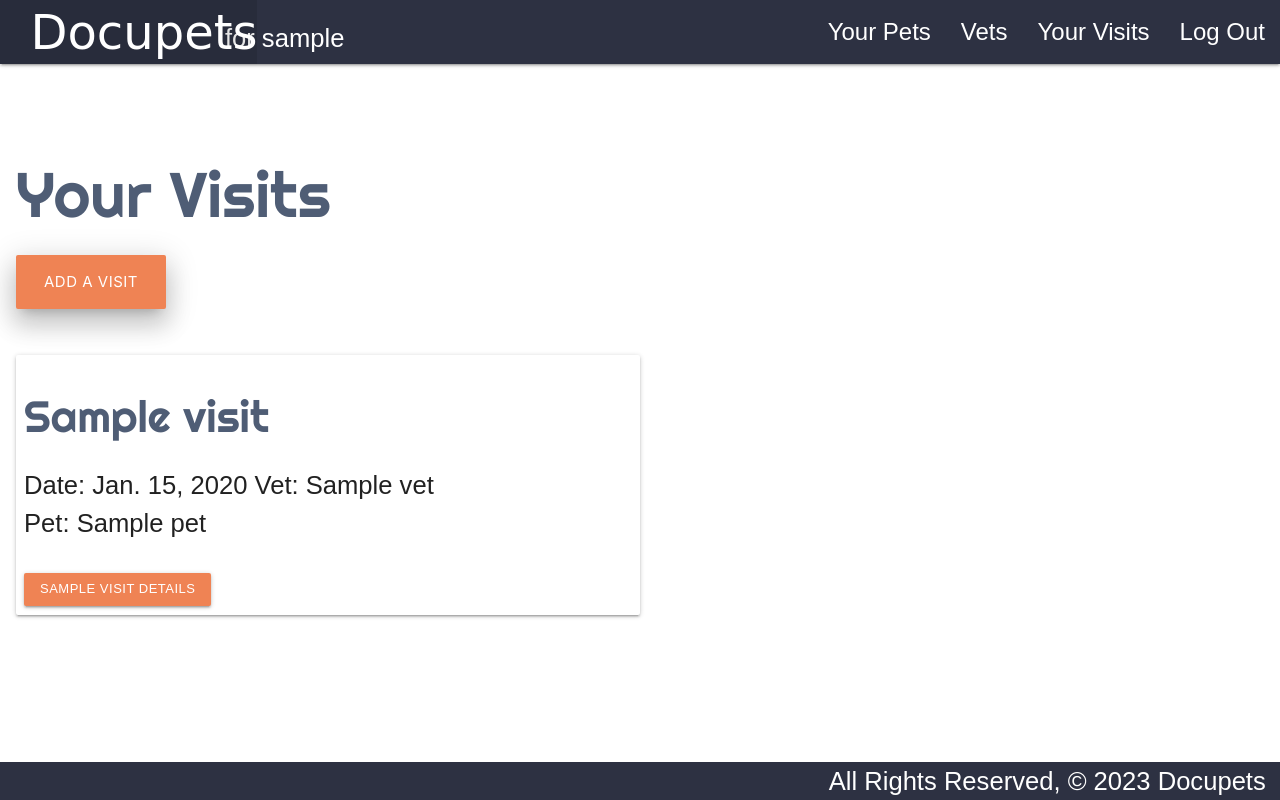
After one commit to ewotoolejc/docupets, a Django app: page /visits/ in a window 1280 px wide. The commit adds this page. Run offline with Django 5.2, Linux system fonts and the light colour scheme; a user stored in the database is signed in; tables that the repository leaves empty hold one stand-in row (values such as "Sample post"); some libraries are stand-ins or nearby versions; some web fonts are replaced.

Commit message:
EO Commit: Add Visist model and pages, update some style

```diff
--- a/main_app/forms.py
+++ b/main_app/forms.py
@@ -4,7 +4,11 @@ from .models import *
 class VaccinationForm(ModelForm):
   class Meta:
     model = Vaccination
-    fields = ['name', 'date', 'admin_by']
+    fields = ['name', 'date', 'admin_by', 'visit' ]
+
+  def __init__(self, *args, **kwargs):
+        super(VaccinationForm, self).__init__(*args, **kwargs)
+        self.fields['date'].required = False
 
 class GroomingForm(ModelForm):
   class Meta:
--- a/main_app/models.py
+++ b/main_app/models.py
@@ -12,7 +12,7 @@ class Vet(models.Model):
     specialty = models.CharField(max_length=50)
 
     def __str__(self):
-        return f'{self.name} ({self.id})'
+        return f'{self.name}'
 
     def get_absolute_url(self):
         return reverse('vet_detail', args=[str(self.id)])
@@ -28,22 +28,11 @@ class Pet(models.Model):
     user= models.ForeignKey(User, on_delete=models.CASCADE)
 
     def __str__(self):
-        return f'{self.name} ({self.id})'
+        return f'{self.name}'
 
     def get_absolute_url(self):
         return reverse('pet_detail', args=[str(self.id)])
 
-class Vaccination(models.Model):
-    name = models.CharField(max_length=50)
-    date = models.DateField('Vaccination Date')
-    admin_by = models.ForeignKey(Vet, on_delete=models.CASCADE)
-    pet = models.ForeignKey(Pet, on_delete=models.CASCADE)
-
-    def __str__(self):
-        return f'{self.name} ({self.id})'
-
-    def get_absolute_url(self):
-        return reverse('pet_addvaccination', args=[str(self.id)])
 
 class Grooming(models.Model):
     location = models.CharField(max_length=50)
@@ -59,3 +48,30 @@ class Grooming(models.Model):
 
     def __str__(self):
         return f'{self.location} {self.date} ({self.id})'
+
+class Visit(models.Model):
+    name = models.CharField(max_length=50)
+    date = models.DateField('Visit Date')
+    pet = models.ForeignKey(Pet, on_delete=models.CASCADE)
+    vet =  models.ForeignKey(Vet, on_delete=models.CASCADE)
+    notes = models.CharField()
+    user= models.ForeignKey(User, on_delete=models.CASCADE)
+
+    def __str__(self):
+      return f'{self.name} ({self.date})'
+
+    def get_absolute_url(self):
+      return reverse('visit_detail', args=[str(self.id)])
+
+class Vaccination(models.Model):
+    name = models.CharField(max_length=50)
+    date = models.DateField('Vaccination Date', null=True)
+    admin_by = models.ForeignKey(Vet, on_delete=models.CASCADE)
+    pet = models.ForeignKey(Pet, on_delete=models.CASCADE)
+    visit = models.ManyToManyField(Visit)
+
+    def __str__(self):
+        return f'{self.name} ({self.id})'
+
+    def get_absolute_url(self):
+        return reverse('pet_addvaccination', args=[str(self.id)])
--- a/main_app/templates/base.html
+++ b/main_app/templates/base.html
@@ -29,8 +29,9 @@
                 </ul>
                 <ul class="right">
                   {% if user.is_authenticated %}
-                    <li><a href="{% url 'pet_index' %}">Your Pets</a></li>
-                    <li><a href="{% url 'vet_index' %}">Vets</a></li>
+                  <li><a href="{% url 'pet_index' %}">Your Pets</a></li>
+                  <li><a href="{% url 'vet_index' %}">Vets</a></li>
+                  <li><a href="{% url 'visit_index' %}">Your Visits</a></li>
                     <li><a href="{% url 'logout' %}">Log Out</a></li>
                   {% else %}
                     <li><a href="{% url 'signup' %}">Sign Up</a></li>
--- a/main_app/templates/main_app/pet_detail.html
+++ b/main_app/templates/main_app/pet_detail.html
@@ -55,7 +55,7 @@
 <h3>Vaccine:</h3>
 <table class="striped" id="clean">
   <thead>
-    <tr><th>Date:</th><th>Vaccine:</th><th>Administered By:</th></tr>
+    <tr><th>Date:</th><th>Vaccine:</th><th>Administered By:</th><th>Visit Date</th></tr>
   </thead>
   <tbody>
     {% for vaccine in object.vaccination_set.all %}
@@ -63,6 +63,7 @@
         <td>{{vaccine.date}}</td>
         <td>{{vaccine.name}}</td>
         <td>{{vaccine.admin_by}}</td>
+        <td>{% if vaccine.visit == none %} {% else %}{{vaccine.visit}}{% endif %}</td>
       </tr>
     {% endfor %}
   </tbody>
--- /dev/null
+++ b/main_app/templates/main_app/visit_list.html
@@ -0,0 +1,26 @@
+{% extends 'base.html' %}
+{% block content %}
+<main id="visitlistmain">
+<br>
+<h1 id="visitindexh1">Your Visits</h1>
+
+<form action="{% url 'visit_create' %}">
+    <button class="btn-large z-depth-4" id="Addbtn" type="submit">Add a Visit</button>
+</form>
+<br>
+{% if object_list %}
+{% for obj in object_list %}
+<div class="card">
+    <div class="card-body">
+    <h3>{{ obj.name }}</h3>
+    <p class="card-text">Date: {{ obj.date }} Vet: {{ obj.vet }} <br> Pet: {{ obj.pet }}</p>
+    <a href="{{ obj.get_absolute_url }}" class="btn-small" id="Detailbtn">{{ obj.name }} Details</a>
+    </div>
+</div>
+<br>
+{% endfor %}
+{% else %}
+<p>There are no Visits.</p>
+{% endif %}
+</main>
+{% endblock %}
--- a/main_app/templates/vaccination/detail.html
+++ b/main_app/templates/vaccination/detail.html
@@ -9,18 +9,20 @@
     {% csrf_token %}
     <!-- Render the inputs -->
     {{ vaccination_form.as_p }}
-    <input type="submit" class="btn" value="Add Vaccination">
+    <button type="submit" value="Submit!" class="btn waves-effect waves-light" id="submit">Add Vaccination <i class="material-icons right">send</i></button>
 </form>
 
 </main>
 <script>
 const selectEl = document.getElementById('id_admin_by');
   M.FormSelect.init(selectEl);
+  const selectEl2 = document.getElementById('id_visit');
+  M.FormSelect.init(selectEl2);
   const dateEl = document.getElementById('id_date');
   M.Datepicker.init(dateEl, {
     format: 'yyyy-mm-dd',
     defaultDate: new Date(),
-    setDefaultDate: true,
+    setDefaultDate: false,
     autoClose: true
   });
 </script>
--- a/main_app/urls.py
+++ b/main_app/urls.py
@@ -23,4 +23,11 @@ urlpatterns = [
     path('vets/create/', views.VetCreateView.as_view(), name='vet_create'),
     path('vets/<int:pk>/update/', views.VetUpdateView.as_view(), name='vet_update'),
     path('vets/<int:pk>/delete/', views.VetDeleteView.as_view(), name='vet_delete'),
+
+    path('visits/', views.VisitList.as_view(), name='visit_index'),
+    path('visits/<int:pk>/', views.VisitDetailView.as_view(), name='visit_detail'),
+    path('visits/create/', views.VisitCreateView.as_view(), name='visit_create'),
+    path('visits/<int:pk>/update/', views.VisitUpdateView.as_view(), name='visit_update'),
+    path('visits/<int:pk>/delete/', views.VisitDeleteView.as_view(), name='visit_delete'),
+
 ]
--- a/main_app/views.py
+++ b/main_app/views.py
@@ -136,3 +136,39 @@ class VetUpdateView(LoginRequiredMixin, UpdateView):
 class VetDeleteView(LoginRequiredMixin, DeleteView):
   model = Vet
   success_url = '/vets'
+
+class VisitList(LoginRequiredMixin, ListView):
+  model = Visit
+
+  def get_queryset(self):
+    return self.model.objects.filter(user=self.request.user)
+
+class VisitDetailView(LoginRequiredMixin, DetailView):
+  model = Visit
+
+class VisitCreateView(LoginRequiredMixin, CreateView):
+  model = Visit
+  fields = ['name', 'date', 'pet', 'vet', 'notes']
+
+  # def __init__(self, *args, **kwargs):
+  #       super(VisitCreateView, self).__init__(*args, **kwargs)
+  #       self.fields['pet'].queryset = Pet.objects.filter(user=self.request.user)
+
+  def get_context_data(self, **kwargs):
+    context = super().get_context_data(**kwargs)
+    context['pets'] = Pet.objects.filter(user=self.request.user.id)
+    print(self.request.user)
+    return context
+
+  def form_valid(self, form):
+   form.instance.user = self.request.user
+   return super().form_valid(form)
+
+
+class VisitUpdateView(LoginRequiredMixin, UpdateView):
+  model = Visit
+  fields = ['name', 'date', 'pet', 'vet', 'notes']
+
+class VisitDeleteView(LoginRequiredMixin, DeleteView):
+  model = Visit
+  success_url = '/visits'
```
Also changed, not shown: main_app/templates/main_app/visit_confirm_delete.html (added, +15 -0 lines), main_app/templates/main_app/visit_detail.html (added, +19 -0 lines), main_app/templates/main_app/visit_form.html (added, +33 -0 lines), main_app/migrations/0005_visit.py (added), main_app/migrations/0006_visit_user.py (added), main_app/migrations/0007_remove_visit_vaccines_vaccination_visit.py (added), main_app/migrations/0008_alter_vaccination_date.py (added), main_app/migrations/0009_alter_vaccination_date.py (added).
